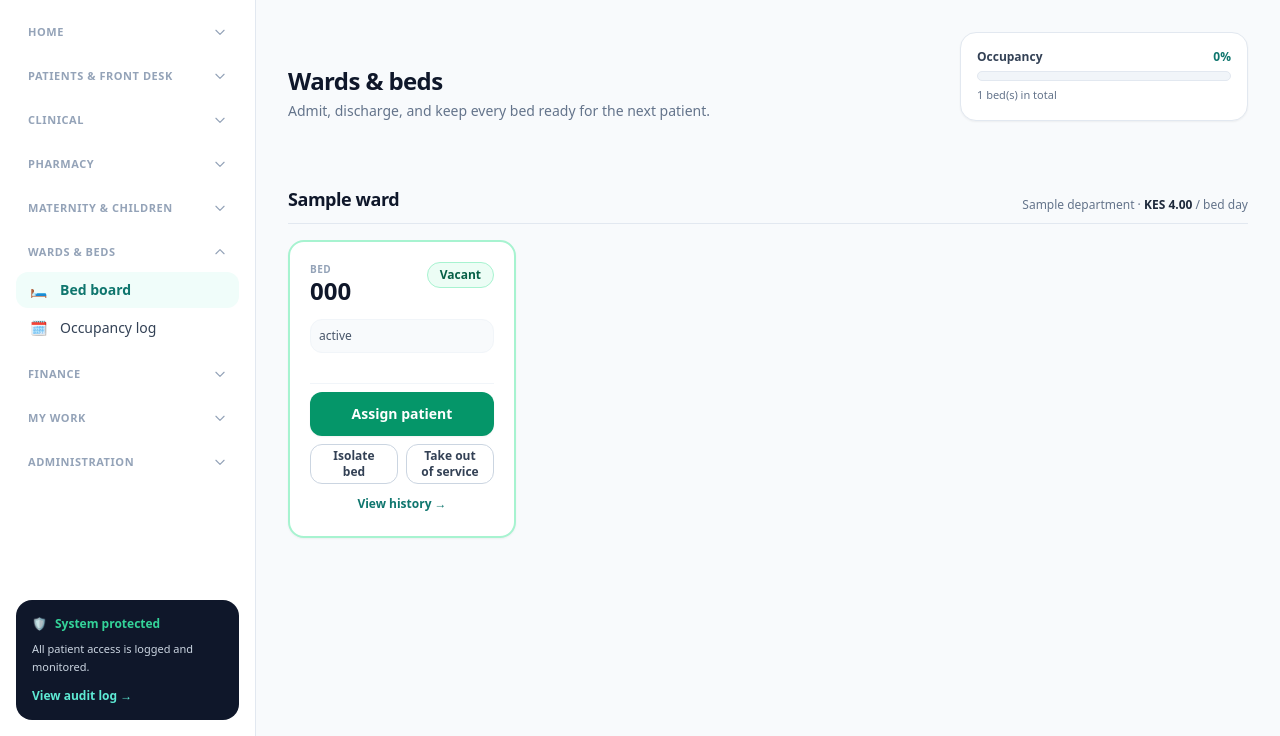
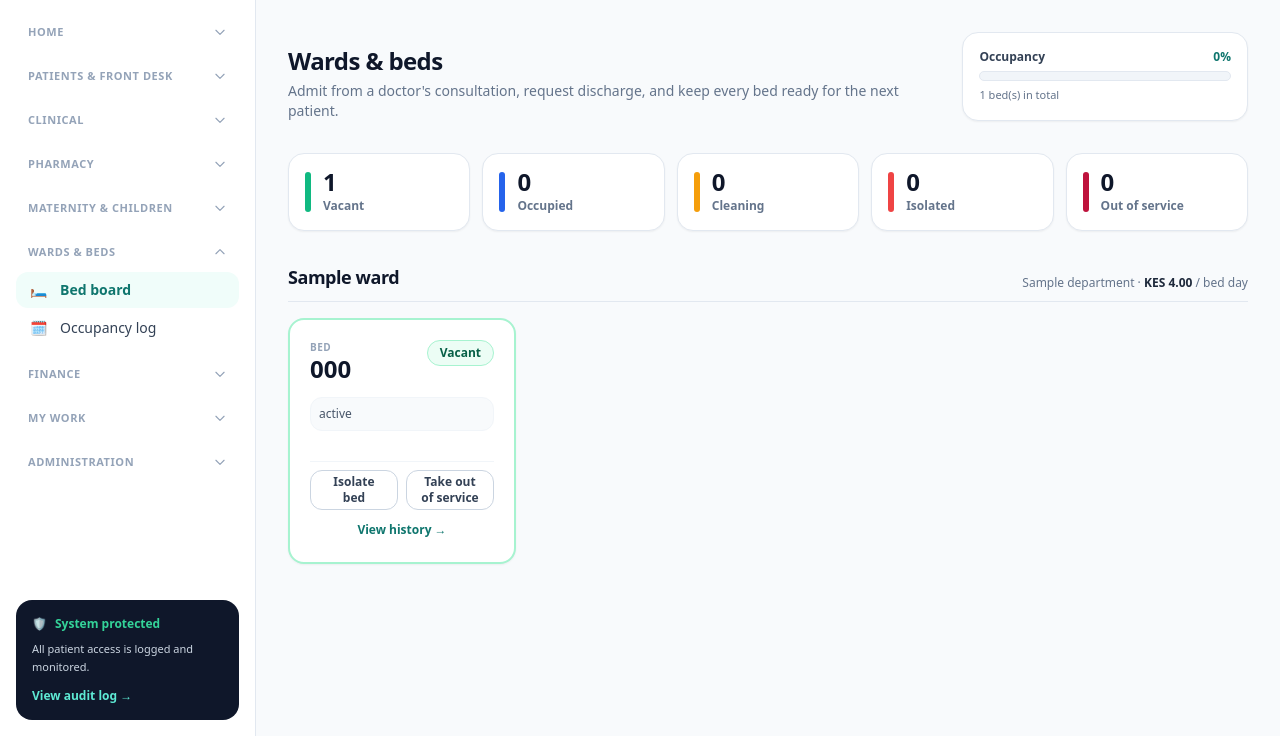
Before and after one commit to andareomondi/hcms, a Django app: page /wards/ in a window 1280 px wide. Shown: the part 64-800 px from the top of the page. Run offline with Django 5.2, Linux system fonts and the light colour scheme; a user stored in the database is signed in; tables that the repository leaves empty hold one stand-in row (values such as "Sample post"); data that the repository does not hold is empty; parts of the project's set-up code (start-up, migrations or seed data) failed here and were passed over; some libraries are stand-ins or nearby versions.

Commit message:
working on the wards

```diff
--- a/templates/wards/dashboard.html
+++ b/templates/wards/dashboard.html
@@ -3,16 +3,15 @@
 {% block content %}
     <div class="space-y-8"
          x-data="{
-         assign: { open: false, bedId: '', code: '' },
          act: { open: false, bedId: '', code: '', to: '', label: '', needsReason: false, reason: '' },
          discharge: { open: false, url: '', name: '', bed: '' }
      }"
-         @keydown.escape.window="assign.open = false; act.open = false; discharge.open = false">
+         @keydown.escape.window="act.open = false; discharge.open = false">
         <!-- Header and occupancy -->
         <div class="flex flex-col md:flex-row md:items-end md:justify-between gap-4">
             <div>
                 <h1 class="text-2xl font-bold text-slate-900 tracking-tight">Wards &amp; beds</h1>
-                <p class="text-sm text-slate-500 mt-1">Admit, discharge, and keep every bed ready for the next patient.</p>
+                <p class="text-sm text-slate-500 mt-1">Admit from a doctor's consultation, request discharge, and keep every bed ready for the next patient.</p>
             </div>
             <div class="w-full md:w-72 bg-white p-4 rounded-2xl border border-slate-200 shadow-sm">
                 <div class="flex justify-between text-xs font-bold text-slate-700 mb-1.5">
@@ -89,23 +88,44 @@
                             </header>
                             <div class="min-h-[3rem] text-sm">
                                 {% if bed.active_admission %}
-                                    <p class="font-bold text-slate-900 truncate">{{ bed.active_admission.encounter.patient.last_name }}, {{ bed.active_admission.encounter.patient.first_name }}</p>
+                                    <p class="font-bold text-slate-900 truncate">{{ bed.active_admission.patient.last_name }}, {{ bed.active_admission.patient.first_name }}</p>
                                     <p class="text-xs text-slate-500 mt-0.5">Admitted {{ bed.active_admission.admitted_at|date:"d M, H:i" }} · {{ bed.active_admission.planned_days }} day(s)</p>
+                                    {% if bed.active_admission.discharge_state == "DISCHARGE_REQUESTED" %}
+                                        <p class="text-xs font-semibold text-amber-700 mt-1">Discharge requested, awaiting doctor</p>
+                                    {% endif %}
                                 {% elif bed.status_reason %}
                                     <p class="text-xs font-medium text-slate-600 bg-slate-50 p-2 rounded-xl border border-slate-100">{{ bed.status_reason }}</p>
                                 {% elif bed.status == "VACANT" %}
-                                    <p class="text-xs text-slate-400 italic">Ready for the next patient</p>
+                                    <p class="text-xs text-slate-400 italic">Ready. Admitted from a doctor's consultation.</p>
                                 {% endif %}
                             </div>
                             <footer class="mt-auto space-y-2 pt-2 border-t border-slate-100">
-                                {% if bed.status == "VACANT" and can_admit %}
-                                    <button type="button"
-                                            class="w-full min-h-11 rounded-xl bg-emerald-600 hover:bg-emerald-700 text-white text-sm font-bold shadow-sm transition"
-                                            @click="assign = { open: true, bedId: '{{ bed.id }}', code: '{{ bed.code|escapejs }}' }">Assign patient</button>
-                                {% elif bed.active_admission and can_admit %}
-                                    <button type="button"
-                                            class="w-full min-h-11 rounded-xl bg-slate-900 hover:bg-slate-800 text-white text-sm font-bold shadow-sm transition"
-                                            @click="discharge = { open: true, url: '{% url 'wards:discharge_patient' bed.active_admission.id %}', name: '{{ bed.active_admission.encounter.patient.last_name|escapejs }}, {{ bed.active_admission.encounter.patient.first_name|escapejs }}', bed: '{{ bed.code|escapejs }}' }">Discharge</button>
+                                {% if bed.active_admission and can_admit %}
+                                    {% if bed.active_admission.discharge_state == "ADMITTED" %}
+                                        <button type="button"
+                                                class="w-full min-h-11 rounded-xl bg-slate-900 hover:bg-slate-800 text-white text-sm font-bold shadow-sm transition"
+                                                @click="discharge = { open: true, url: '{% url 'wards:request_discharge' bed.active_admission.id %}', name: '{{ bed.active_admission.patient.last_name|escapejs }}, {{ bed.active_admission.patient.first_name|escapejs }}', bed: '{{ bed.code|escapejs }}' }">Request discharge</button>
+                                    {% elif bed.active_admission.discharge_state == "DISCHARGE_REQUESTED" %}
+                                        {% if is_doctor %}
+                                            <form method="post"
+                                                  action="{% url 'wards:approve_discharge' bed.active_admission.id %}"
+                                                  class="space-y-2">
+                                                {% csrf_token %}
+                                                {% if pending_confirm.admission == bed.active_admission.id|stringformat:"s" %}
+                                                    <input type="hidden"
+                                                           name="token"
+                                                           value="{{ pending_confirm.token }}">
+                                                    <p class="text-[11px] text-slate-600">You admitted this patient. Press Confirm to approve.</p>
+                                                {% endif %}
+                                                <button type="submit"
+                                                        class="w-full min-h-11 rounded-xl bg-emerald-600 hover:bg-emerald-700 text-white text-sm font-bold shadow-sm transition">
+                                                    {% if pending_confirm.admission == bed.active_admission.id|stringformat:"s" %}Confirm discharge{% else %}Approve discharge{% endif %}
+                                                </button>
+                                            </form>
+                                        {% else %}
+                                            <p class="text-xs font-semibold text-amber-700 text-center">Awaiting doctor approval</p>
+                                        {% endif %}
+                                    {% endif %}
                                 {% endif %}
                                 {% if can_manage and not bed.active_admission and bed.actions %}
                                     <div class="flex flex-wrap gap-2">
@@ -139,87 +159,20 @@
                 <div class="inline-flex items-center gap-1.5">
                     {% if page_obj.has_previous %}
                         <a href="?page={{ page_obj.previous_page_number }}"
-                           class="px-3.5 py-2 bg-white border border-slate-200 rounded-xl font-semibold text-slate-700 hover:bg-slate-100 transition shadow-sm">
-                            Previous
-                        </a>
+                           class="px-3.5 py-2 bg-white border border-slate-200 rounded-xl font-semibold text-slate-700 hover:bg-slate-100 transition shadow-sm">Previous</a>
                     {% else %}
-                        <span class="px-3.5 py-2 bg-slate-100 border border-slate-200 rounded-xl font-semibold text-slate-400 cursor-not-allowed">
-                            Previous
-                        </span>
+                        <span class="px-3.5 py-2 bg-slate-100 border border-slate-200 rounded-xl font-semibold text-slate-400 cursor-not-allowed">Previous</span>
                     {% endif %}
-                    <span class="px-3 py-1.5 font-bold text-slate-700">
-                        Page {{ page_obj.number }} of {{ page_obj.paginator.num_pages }}
-                    </span>
+                    <span class="px-3 py-1.5 font-bold text-slate-700">Page {{ page_obj.number }} of {{ page_obj.paginator.num_pages }}</span>
                     {% if page_obj.has_next %}
                         <a href="?page={{ page_obj.next_page_number }}"
-                           class="px-3.5 py-2 bg-white border border-slate-200 rounded-xl font-semibold text-slate-700 hover:bg-slate-100 transition shadow-sm">
-                            Next
-                        </a>
+                           class="px-3.5 py-2 bg-white border border-slate-200 rounded-xl font-semibold text-slate-700 hover:bg-slate-100 transition shadow-sm">Next</a>
                     {% else %}
-                        <span class="px-3.5 py-2 bg-slate-100 border border-slate-200 rounded-xl font-semibold text-slate-400 cursor-not-allowed">
-                            Next
-                        </span>
+                        <span class="px-3.5 py-2 bg-slate-100 border border-slate-200 rounded-xl font-semibold text-slate-400 cursor-not-allowed">Next</span>
                     {% endif %}
                 </div>
             </nav>
         {% endif %}
-        <!-- ===== Modal: assign patient ===== -->
-        <div x-show="assign.open"
-             x-cloak
-             style="display:none"
-             class="fixed inset-0 z-50 flex items-end sm:items-center justify-center bg-slate-900/50 backdrop-blur-sm p-0 sm:p-4"
-             @click.self="assign.open = false">
-            <div class="bg-white w-full sm:max-w-md rounded-t-3xl sm:rounded-2xl shadow-2xl p-6 space-y-5 border border-slate-200 max-h-[90vh] overflow-y-auto">
-                <div class="flex items-start justify-between">
-                    <div>
-                        <h3 class="text-lg font-bold text-slate-900">Assign patient</h3>
-                        <p class="text-sm text-slate-500 mt-0.5">Bed <span class="font-bold text-slate-900"
-       x-text="assign.code"></span></p>
-                    </div>
-                    <button type="button"
-                            @click="assign.open = false"
-                            class="w-8 h-8 rounded-full hover:bg-slate-100 text-slate-500 text-lg flex items-center justify-center"
-                            aria-label="Close">×</button>
-                </div>
-                <form method="post"
-                      :action="'{% url 'wards:assign_bed' '00000000-0000-0000-0000-000000000000' %}'.replace('00000000-0000-0000-0000-000000000000', assign.bedId)"
-                      class="space-y-4">
-                    {% csrf_token %}
-                    <div>
-                        <label class="block text-xs font-bold uppercase tracking-wider text-slate-600 mb-1">Patient visit</label>
-                        <select name="encounter_id"
-                                required
-                                class="w-full min-h-11 border border-slate-300 rounded-xl px-3 text-sm bg-white focus:outline-none focus:ring-2 focus:ring-teal-500">
-                            <option value="">Choose an open visit</option>
-                            {% for enc in available_encounters %}
-                                <option value="{{ enc.id }}">{{ enc.patient.last_name }}, {{ enc.patient.first_name }} · {{ enc.get_encounter_type_display }}</option>
-                            {% endfor %}
-                        </select>
-                        {% if not available_encounters %}
-                            <p class="text-xs text-amber-700 mt-1 font-medium">No open visits are waiting for a bed.</p>
-                        {% endif %}
-                    </div>
-                    <div>
-                        <label class="block text-xs font-bold uppercase tracking-wider text-slate-600 mb-1">Planned stay (days)</label>
-                        <input type="number"
-                               name="planned_days"
-                               min="1"
-                               max="365"
-                               value="1"
-                               required
-                               class="w-full min-h-11 border border-slate-300 rounded-xl px-3 text-sm focus:outline-none focus:ring-2 focus:ring-teal-500">
-                        <p class="text-xs text-slate-500 mt-1">Charged at the ward's bed-day rate. Adjusted to actual days at discharge.</p>
-                    </div>
-                    <div class="flex flex-col-reverse sm:flex-row gap-3 pt-2">
-                        <button type="button"
-                                @click="assign.open = false"
-                                class="flex-1 min-h-11 rounded-xl bg-slate-100 text-slate-700 text-sm font-bold hover:bg-slate-200 transition">Cancel</button>
-                        <button type="submit"
-                                class="flex-1 min-h-11 rounded-xl bg-emerald-600 text-white text-sm font-bold hover:bg-emerald-700 shadow-sm transition">Confirm admission</button>
-                    </div>
-                </form>
-            </div>
-        </div>
         <!-- ===== Modal: bed status change ===== -->
         <div x-show="act.open"
              x-cloak
@@ -266,7 +219,7 @@
                 </form>
             </div>
         </div>
-        <!-- ===== Modal: confirm discharge ===== -->
+        <!-- ===== Modal: request discharge ===== -->
         <div x-show="discharge.open"
              x-cloak
              style="display:none"
@@ -274,11 +227,11 @@
              @click.self="discharge.open = false">
             <div class="bg-white w-full sm:max-w-md rounded-t-3xl sm:rounded-2xl shadow-2xl p-6 space-y-5 border border-slate-200 max-h-[90vh] overflow-y-auto">
                 <div>
-                    <h3 class="text-lg font-bold text-slate-900">Discharge patient?</h3>
+                    <h3 class="text-lg font-bold text-slate-900">Request discharge?</h3>
                     <p class="text-sm text-slate-600 mt-2 leading-relaxed">
                         <span class="font-bold text-slate-900" x-text="discharge.name"></span> will leave bed
                         <span class="font-bold text-slate-900"
-                              x-text="discharge.bed"></span>. The bed will be marked as cleaning, and the final bill will be sent to billing.
+                              x-text="discharge.bed"></span>. A doctor must approve it before the bed is released.
                     </p>
                 </div>
                 <form method="post"
@@ -289,7 +242,7 @@
                             @click="discharge.open = false"
                             class="flex-1 min-h-11 rounded-xl bg-slate-100 text-slate-700 text-sm font-bold hover:bg-slate-200 transition">Keep in bed</button>
                     <button type="submit"
-                            class="flex-1 min-h-11 rounded-xl bg-slate-900 text-white text-sm font-bold hover:bg-slate-800 shadow-sm transition">Confirm discharge</button>
+                            class="flex-1 min-h-11 rounded-xl bg-slate-900 text-white text-sm font-bold hover:bg-slate-800 shadow-sm transition">Send request</button>
                 </form>
             </div>
         </div>
--- a/triage_queue/services.py
+++ b/triage_queue/services.py
@@ -212,8 +212,6 @@ def consultation_mode(encounter, profile):
         mode = "AWAITING_RESULTS"
     elif entry.status == "IN_CONSULTATION":
         mode = "ACTIVE"
-    elif entry.status == "ADMITTED" and encounter.status == "OPEN":
-        mode = "IN_WARD"
     else:
         mode = "READ_ONLY"
     return mode, entry
--- a/triage_queue/views.py
+++ b/triage_queue/views.py
@@ -47,8 +47,9 @@ def open_visit_view(request, patient_id):
     return render(request, "triage_queue/open_visit_form.html", {
         "patient": patient,
         "open_encounter": open_encounter,
+        "active_admission": active_admission_for(patient),
+        "preset_type": request.GET.get("type", ""),
     })
-
 
 # ---------- triage nurse: triage the visit ----------
 
--- a/wards/urls.py
+++ b/wards/urls.py
@@ -6,8 +6,10 @@ app_name = "wards"
 
 urlpatterns = [
     path("", views.ward_dashboard_view, name="dashboard"),
-    path("bed/<uuid:bed_id>/assign/", views.assign_bed_action, name="assign_bed"),
-    path("admission/<uuid:admission_id>/discharge/", views.discharge_patient_action, name="discharge_patient"),
+    path("admission/<uuid:admission_id>/request-discharge/", views.request_discharge_action,
+         name="request_discharge"),
+    path("admission/<uuid:admission_id>/approve-discharge/", views.approve_discharge_action,
+         name="approve_discharge"),
     path("beds/<uuid:bed_id>/status/", views.change_bed_status_action, name="update_bed_status"),
     path("beds/<uuid:bed_id>/history/", views.bed_history_view, name="bed_history"),
     path("occupancy/", views.ward_occupancy_view, name="occupancy"),
--- a/wards/views.py
+++ b/wards/views.py
@@ -12,11 +12,11 @@ from django.views.decorators.http import require_POST
 from dashboard.audit_actions import AuditAction
 from dashboard.utils import log_action
 from hospital_system.permissions import Cap, caps_for, requires
-from triage_queue.models import Encounter
 from triage_queue.services import FlowError
 
 from . import services
 from .models import Admission, Bed, Ward
+from .services import DischargeConfirmationRequired
 
 
 def _back(request):
@@ -43,10 +43,11 @@ def ward_dashboard_view(request):
     status_counts = {code: Bed.objects.filter(status=code).count() for code, _ in Bed.STATUS}
     total_beds = sum(status_counts.values())
     occupancy_rate = round(status_counts["OCCUPIED"] / total_beds * 100) if total_beds else 0
+    status_rows = [(code, label, status_counts[code]) for code, label in Bed.STATUS]
 
     active = {a.bed_id: a for a in
               Admission.objects.filter(discharged_at__isnull=True)
-              .select_related("encounter__patient", "bed")}
+              .select_related("patient", "bed")}
     for ward in page_obj.object_list:
         for bed in ward.beds.all():
             bed.active_admission = active.get(bed.id)
@@ -57,55 +58,65 @@ def ward_dashboard_view(request):
     for bed in attention:
         bed.actions = services.available_actions(bed) if can_manage else []
 
-    available_encounters = (Encounter.objects.filter(status="OPEN")
-                            .exclude(admissions__discharged_at__isnull=True)
-                            .select_related("patient").order_by("-opened_at")[:50])
+    pending = request.session.get("discharge_token") or {}
 
     return render(request, "wards/dashboard.html", {
         "page_obj": page_obj,
         "wards": page_obj.object_list,
         "status_counts": status_counts,
+        "status_rows": status_rows,
         "status_choices": Bed.STATUS,
         "total_beds": total_beds,
         "occupancy_rate": occupancy_rate,
         "attention": attention,
-        "available_encounters": available_encounters,
         "can_manage": can_manage,
         "can_admit": can_admit,
+        "pending_confirm": pending,
+        "is_doctor": bool(request.staff_profile and request.staff_profile.role == "DOCTOR"),
     })
 
 
 @requires(Cap.WARD_ACTIONS)
 @require_POST
-def assign_bed_action(request, bed_id):
-    encounter = get_object_or_404(Encounter.objects.select_related("patient"),
-                                  pk=request.POST.get("encounter_id"))
+def request_discharge_action(request, admission_id):
+    admission = get_object_or_404(Admission, pk=admission_id, discharged_at__isnull=True)
     try:
-        days = int(request.POST.get("planned_days", "1"))
-        services.admit(encounter=encounter, bed_id=bed_id, planned_days=days,
-                       staff=request.staff_profile)
-    except (ValueError, FlowError) as exc:
-        messages.error(request, str(exc) or "Enter a valid stay length.")
+        services.request_discharge(admission=admission, staff=request.staff_profile)
+    except FlowError as exc:
+        messages.error(request, str(exc))
         return redirect("wards:dashboard")
-
-    log_action(request, AuditAction.WARD_ADMISSION_CREATED,
-               f"Admitted {encounter.patient} for {days} day(s).")
-    messages.success(request, f"{encounter.patient.first_name} admitted for {days} day(s).")
+    log_action(request, AuditAction.DISCHARGE_REQUESTED,
+               f"Requested discharge of {admission.patient}.")
+    messages.success(request, "Discharge requested. A doctor must approve it.")
     return redirect("wards:dashboard")
 
 
 @requires(Cap.WARD_ACTIONS)
 @require_POST
-def discharge_patient_action(request, admission_id):
+def approve_discharge_action(request, admission_id):
     admission = get_object_or_404(Admission, pk=admission_id, discharged_at__isnull=True)
+
+    # Drop a stored token that belongs to a different admission.
+    stored = request.session.get("discharge_token") or {}
+    if stored and stored.get("admission") != str(admission.id):
+        request.session.pop("discharge_token", None)
+
+    token = request.POST.get("token", "")
     try:
-        _, actual = services.discharge(admission=admission, staff=request.staff_profile)
+        _, actual = services.approve_discharge(
+            admission=admission, doctor=request.staff_profile, token=token)
+    except DischargeConfirmationRequired as exc:
+        # First click by the admitting doctor: store the token and show the confirm button.
+        request.session["discharge_token"] = {"admission": str(admission.id), "token": exc.token}
+        messages.info(request, "You admitted this patient. Press Confirm to approve the discharge.")
+        return redirect("wards:dashboard")
     except FlowError as exc:
         messages.error(request, str(exc))
         return redirect("wards:dashboard")
 
-    log_action(request, AuditAction.PATIENT_DISCHARGED,
-               f"Discharged {admission.encounter.patient} after {actual} day(s).")
+    request.session.pop("discharge_token", None)
+    log_action(request, AuditAction.DISCHARGE_APPROVED,
+               f"Approved discharge of {admission.patient} after {actual} day(s).")
     messages.success(request, f"Discharged after {actual} day(s). The bed now needs cleaning.")
     return redirect("wards:dashboard")
 
@@ -131,16 +142,16 @@ def change_bed_status_action(request, bed_id):
     return redirect(_back(request))
 
 
-
 @requires(Cap.WARD_VIEW)
 def bed_history_view(request, bed_id):
     bed = get_object_or_404(Bed.objects.select_related("ward"), pk=bed_id)
     logs = (bed.status_logs.select_related("changed_by__user", "admission__encounter__patient")
             .order_by("-changed_at")[:200])
     stays = (Admission.objects.filter(bed=bed)
-             .select_related("encounter__patient", "admitted_by__user", "encounter__opened_by__user")
+             .select_related("patient", "admitted_by__user", "encounter__opened_by__user")
              .order_by("-admitted_at"))
     return render(request, "wards/bed_history.html", {"bed": bed, "logs": logs, "stays": stays})
+
 
 @requires(Cap.WARD_VIEW)
 def ward_occupancy_view(request):
@@ -149,7 +160,7 @@ def ward_occupancy_view(request):
     day_raw = request.GET.get("date", "").strip()
 
     stays = (Admission.objects.select_related(
-                 "bed__ward", "encounter__patient", "admitted_by__user", "encounter__opened_by__user")
+                 "bed__ward", "patient", "admitted_by__user", "encounter__opened_by__user")
              .order_by("-admitted_at"))
 
     if ward_id:
```
Also changed, not shown: core_patients/views.py (+7 -1 lines), doctors_portal/views.py (+12 -5 lines), pharmacy/services.py (+24 -14 lines), templates/core_patients/_registry_results.html (+10 -6 lines), templates/doctors_portal/consultation_room.html (+29 -16 lines), triage_queue/intake.py (+23 -20 lines).
